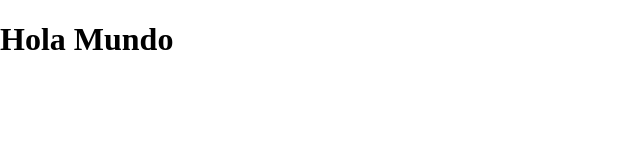
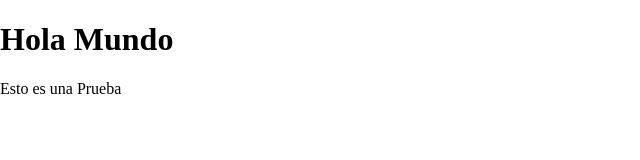
Before and after one commit to Khadosh/git_clase_1, a plain HTML site: page index.html in a window 1280 px wide. Shown: the whole page, without its empty margins (0-640 px from the left). Drawn offline with Linux system fonts and the light colour scheme.

Commit message:
index modificado

```diff
--- a/index.html
+++ b/index.html
@@ -9,5 +9,6 @@
 </head>
 <body>
   <h1>Hola Mundo</h1>
+  <p>Esto es una Prueba</p>
 </body>
 </html>
```
